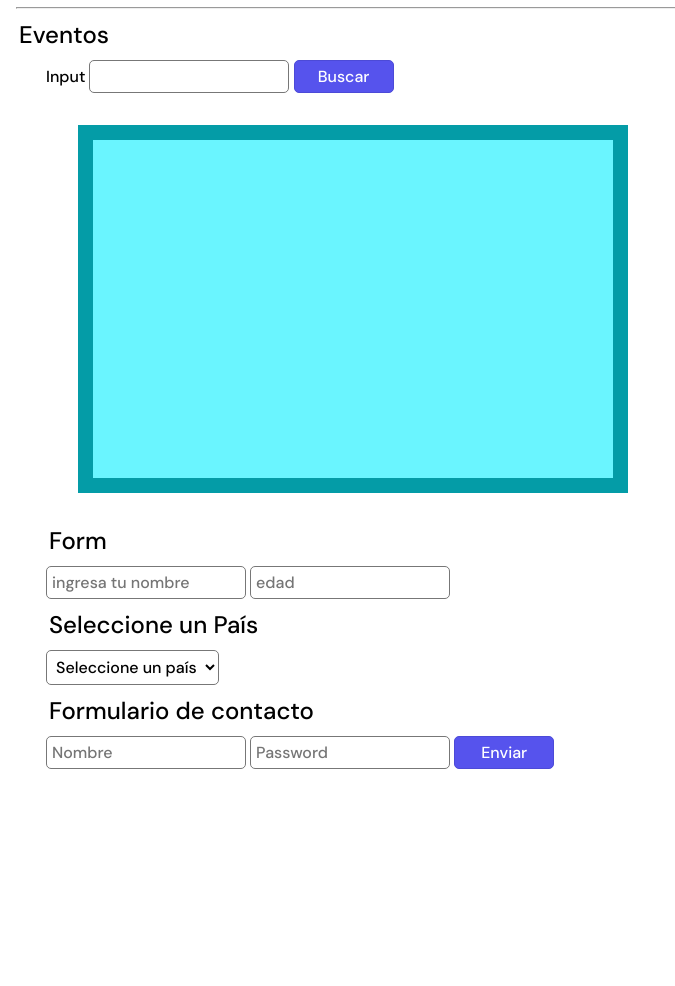
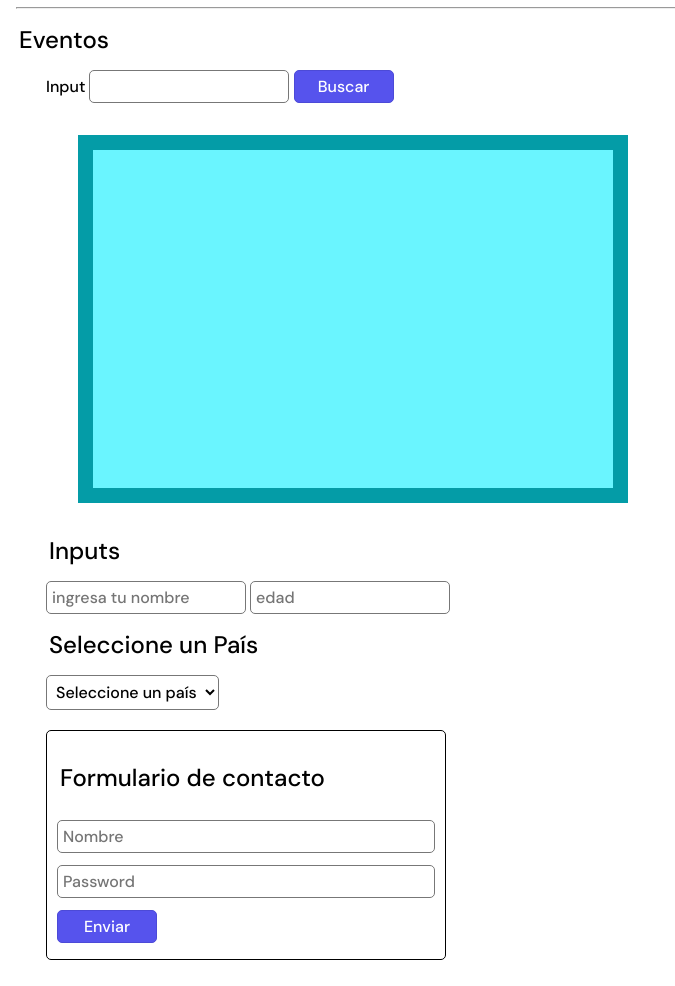
Before and after one commit to DanielRiverol/53910-js, a plain HTML site: page clase_10/index.html in a window 1280 px wide. Shown: the part 81-1067 px from the top of the page, without its empty margins (0-675 px from the left). Before the commit the page ends 876 px from the top, so only its background shows below. Drawn offline with Linux system fonts and the light colour scheme.

Commit message:
Clase 10 Eventos

```diff
--- a/clase_10/css/style.css
+++ b/clase_10/css/style.css
@@ -27,7 +27,7 @@ h1 span {
 }
 
 h2 {
-  margin: 10px 0;
+  margin: 15px 0;
   margin-left: 3px;
 }
 main,
@@ -48,6 +48,17 @@ select {
 }
 ul {
   list-style: none;
+}
+form {
+  margin-top: 20px;
+  padding: 10px;
+  border: 1px solid ;
+  border-radius: 5px;
+  width: 400px;
+  height: 230px;
+  display: flex;
+  flex-direction: column;
+  justify-content: space-around;
 }
 .card {
   margin-top: 10px;
--- a/clase_10/index.html
+++ b/clase_10/index.html
@@ -36,7 +36,7 @@
           <p id="pais"></p>
         </div>
 
-        <h2>Form</h2>
+        <h2>Inputs</h2>
         <input
           type="text"
           id="nombre"
@@ -50,9 +50,8 @@
           <option value="Default">Seleccione un país</option>
         </select>
 
-
-        <h2>Formulario de contacto</h2>
         <form action="">
+          <h2>Formulario de contacto</h2>
           <input type="text" placeholder="Nombre" />
           <input type="password" placeholder="Password" />
           <input type="submit" class="btn" value="Enviar" />
```
